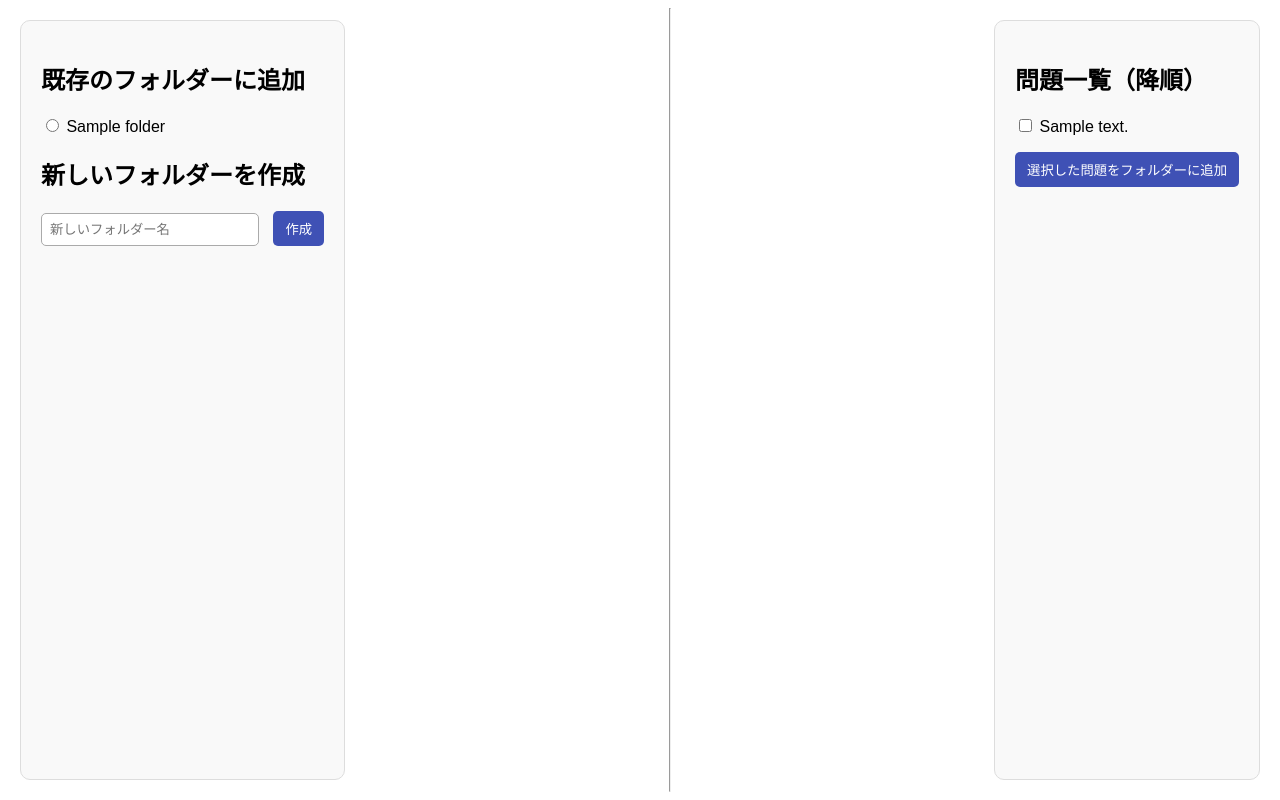
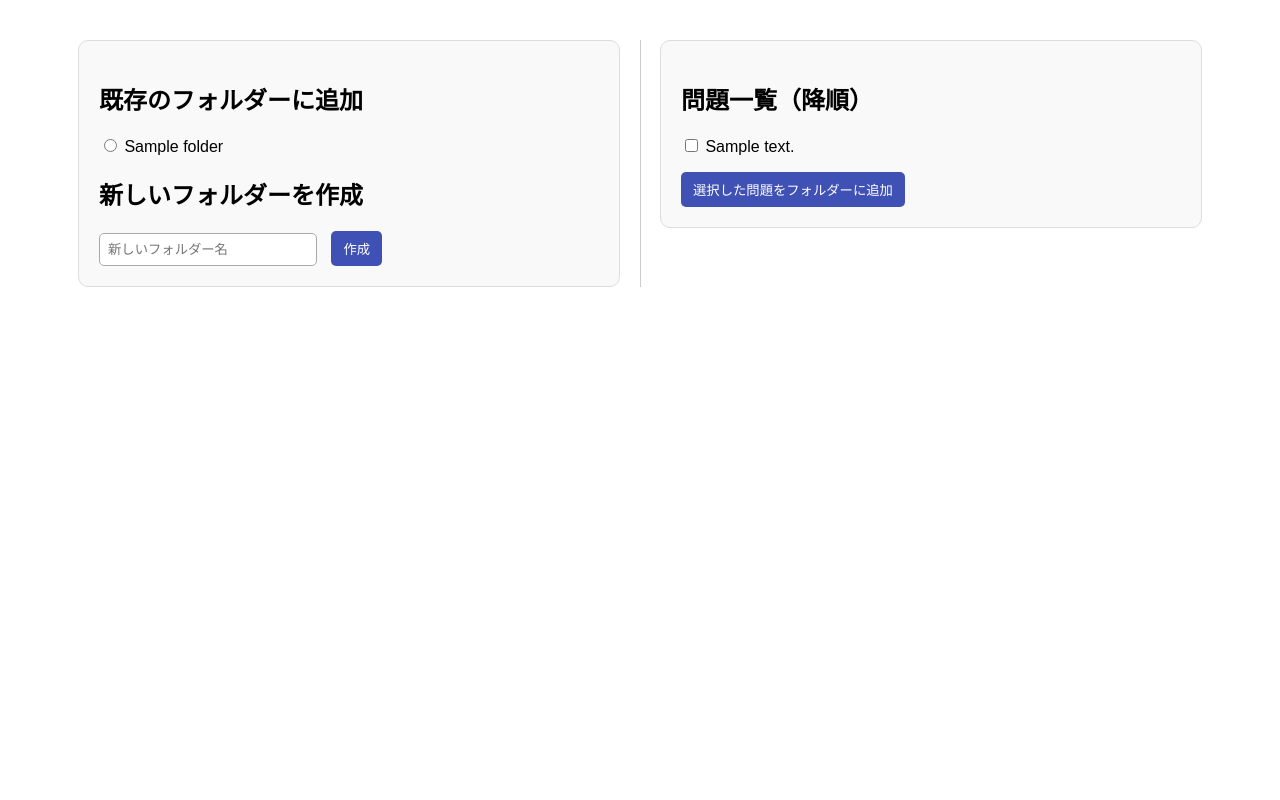
Before and after one commit to hori-moon/QuizHubProjects, a Django app: template templates/to_set_folder.html in a window 1280 px wide. Shown: the part 60-860 px from the top of the page. Run offline with Django 5.2, Linux system fonts and the light colour scheme; the template is opened without the code that fills it: most values are stand-ins (such as "Sample title", 1, 10 or a date in 2020).

Commit message:
見た目修正

```diff
--- a/QuizHub/views/to_set_folder_views.py
+++ b/QuizHub/views/to_set_folder_views.py
@@ -1,5 +1,4 @@
 from ..services.supabase_client import supabase
-from django.core.paginator import Paginator
 from django.shortcuts import render
 from django.http import Http404
 import re
--- a/static/css/to_set_folder.css
+++ b/static/css/to_set_folder.css
@@ -1,27 +1,52 @@
-/* メインコンテンツの中央寄せ設定 */
-.main {
-    flex: 1;
+/* ページ全体の中央2カラムレイアウト */
+.main-container {
     display: flex;
+    justify-content: center;
+    align-items: flex-start;
+    gap: 40px; /* 左右の余白 */
+    margin: 40px auto;
+    max-width: 1200px;
+    padding: 0 20px;
+    box-sizing: border-box;
+    position: relative;
 }
 
-.folder-section, .question-section {
+/* 中央の縦線 */
+.main-container::before {
+    content: "";
+    position: absolute;
+    top: 0;
+    bottom: 0;
+    left: 50%;
+    width: 1px;
+    background-color: #ccc;
+}
+
+/* 左右カラムの共通スタイル */
+.folder-section,
+.question-section {
+    flex: 1;
+    max-width: 500px;
     padding: 20px;
     border: 1px solid #ddd;
     border-radius: 10px;
-    margin: 20px;
     background-color: #f9f9f9;
 }
 
-.folder-list, .question-list {
+/* リスト関係 */
+.folder-list,
+.question-list {
     list-style: none;
     padding-left: 0;
 }
 
-.folder-list li, .question-list li {
+.folder-list li,
+.question-list li {
     margin: 10px 0;
     font-size: 16px;
 }
 
+/* フォルダー名入力・ボタン */
 #new-folder-name {
     padding: 8px;
     margin-right: 10px;
@@ -30,7 +55,8 @@
     width: 200px;
 }
 
-#create-folder-btn, .question-section button {
+#create-folder-btn,
+.question-section button {
     padding: 8px 12px;
     border: none;
     background-color: #3f51b5;
@@ -39,6 +65,7 @@
     cursor: pointer;
 }
 
-#create-folder-btn:hover, .question-section button:hover {
+#create-folder-btn:hover,
+.question-section button:hover {
     background-color: #303f9f;
 }
--- a/templates/to_set_folder.html
+++ b/templates/to_set_folder.html
@@ -12,6 +12,7 @@
 {% endblock %}
 
 {% block content %}
+<div class="main-container">
     <div class="folder-section">
         <h2>既存のフォルダーに追加</h2>
         {% if folders %}
@@ -33,9 +34,6 @@
         <input type="text" id="new-folder-name" placeholder="新しいフォルダー名">
         <button id="create-folder-btn">作成</button>
     </div>
-
-<hr>
-
     <div class="question-section">
         <h2>問題一覧（降順）</h2>
         <form id="add-to-folder-form" method="post">
@@ -45,7 +43,7 @@
                 <li>
                     <label>
                         <input type="checkbox" name="question_ids" value="{{ question.id }}">
-                    {{ question.content|default:"（タイトルなし）" }}
+                        {{ question.content|default:"問題なし" }}
                     </label>
                 </li>
                 {% endfor %}
@@ -53,4 +51,5 @@
             <button type="submit">選択した問題をフォルダーに追加</button>
         </form>
     </div>
+</div>
 {% endblock %}
```
Lines whose indentation alone changed are shown as unchanged.
